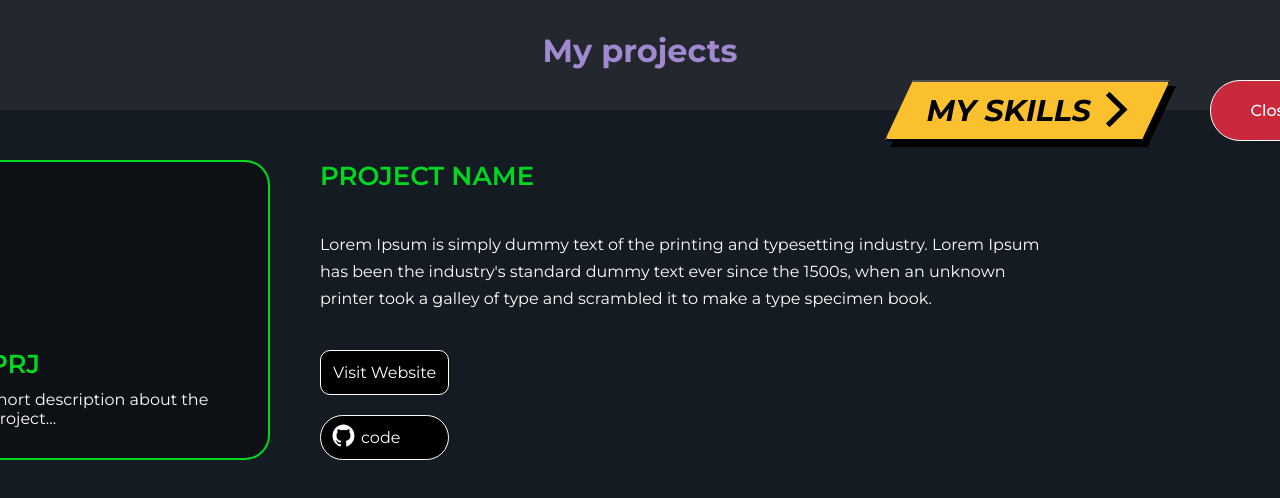
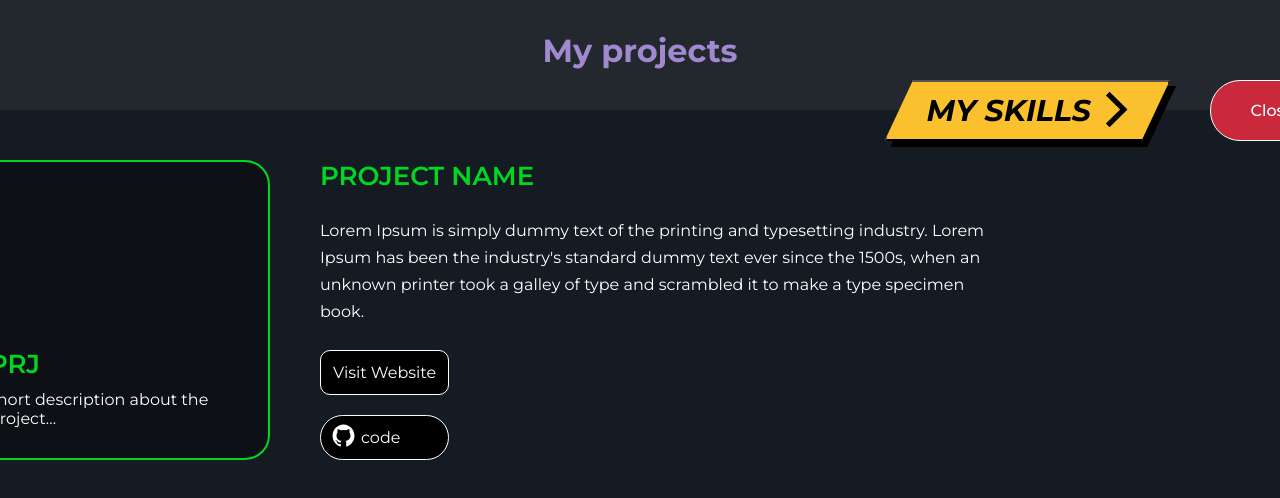
Before and after one commit to ImAndresito/My-Portfolio, an Angular app: page /projects in a window 1280 px wide. Shown: the part 414-912 px from the top of the page. After the commit the page ends 864 px from the top, so only its background shows below. Built offline with nearby package versions, Linux system fonts and the light colour scheme.

Commit message:
style: adjust layout and scrollbar styling
- Hide scrollbar globally using ::-webkit-scrollbar
- Add min-height and overflow handling to main container
- Refactor padding and margins in projects component for consistency

```diff
--- a/src/app/app.component.css
+++ b/src/app/app.component.css
@@ -1,3 +1,5 @@
 main {
   width: 1440px;
+  min-height: 380px;
+  overflow: hidden;
 }
--- a/src/app/components/projects/projects.component.css
+++ b/src/app/components/projects/projects.component.css
@@ -4,6 +4,7 @@ main {
   background: var(--primary-background);
   display: flex;
   position: relative;
+  padding: 50px;
 }
 
 .box {
@@ -11,7 +12,6 @@ main {
   height: 300px;
   background: #00000066;
   border-radius: 25px;
-  margin: 50px 0 50px 50px;
 }
 
 .box h3 {
@@ -54,7 +54,7 @@ main {
 }
 
 .content {
-  margin: 50px 0 50px 50px;
+  margin-left: 50px;
   max-width: 50%;
   display: flex;
   flex-direction: column;
--- a/src/styles.css
+++ b/src/styles.css
@@ -31,3 +31,7 @@ button {
   color: inherit;
   cursor: pointer;
 }
+
+::-webkit-scrollbar {
+  width: 0;
+}
```
